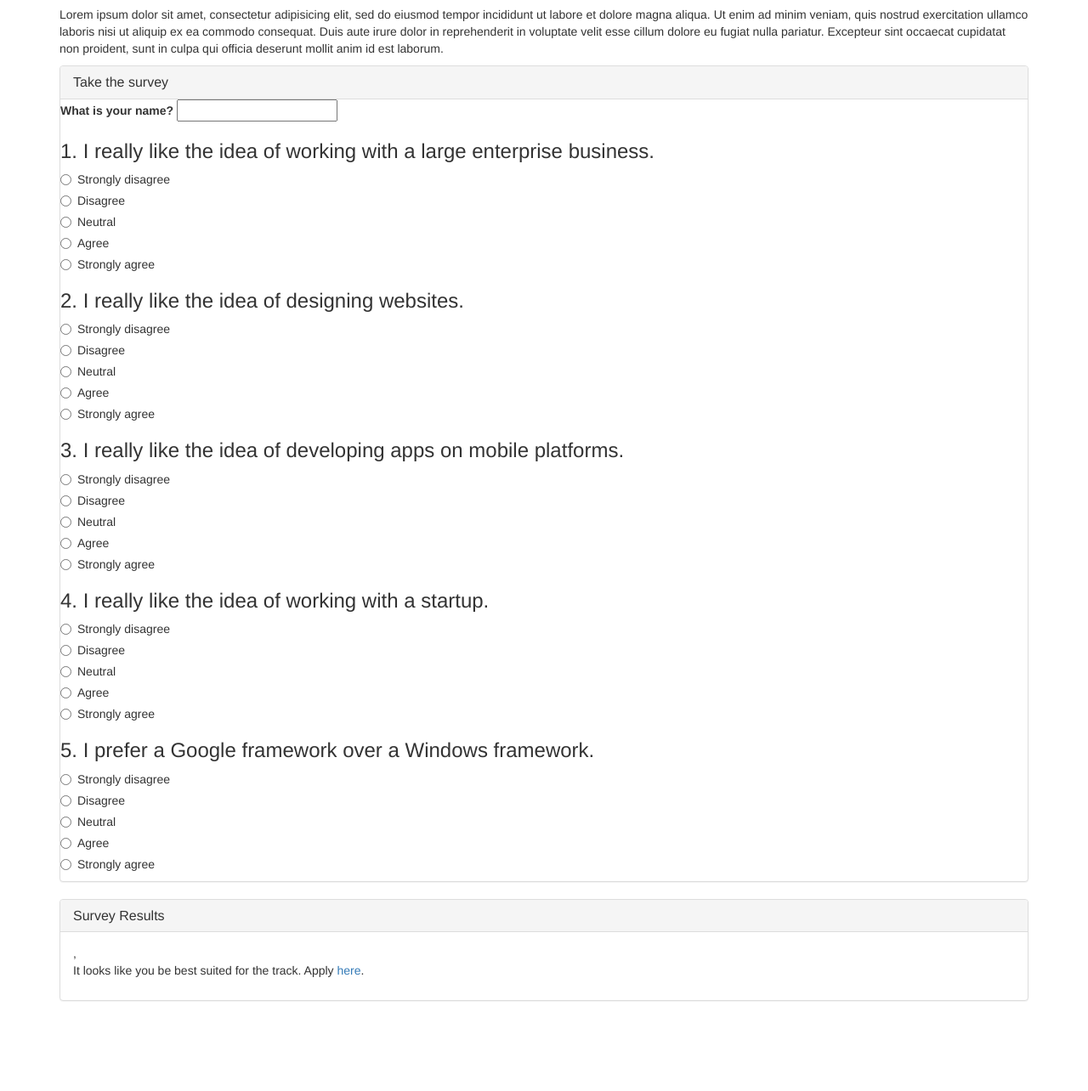
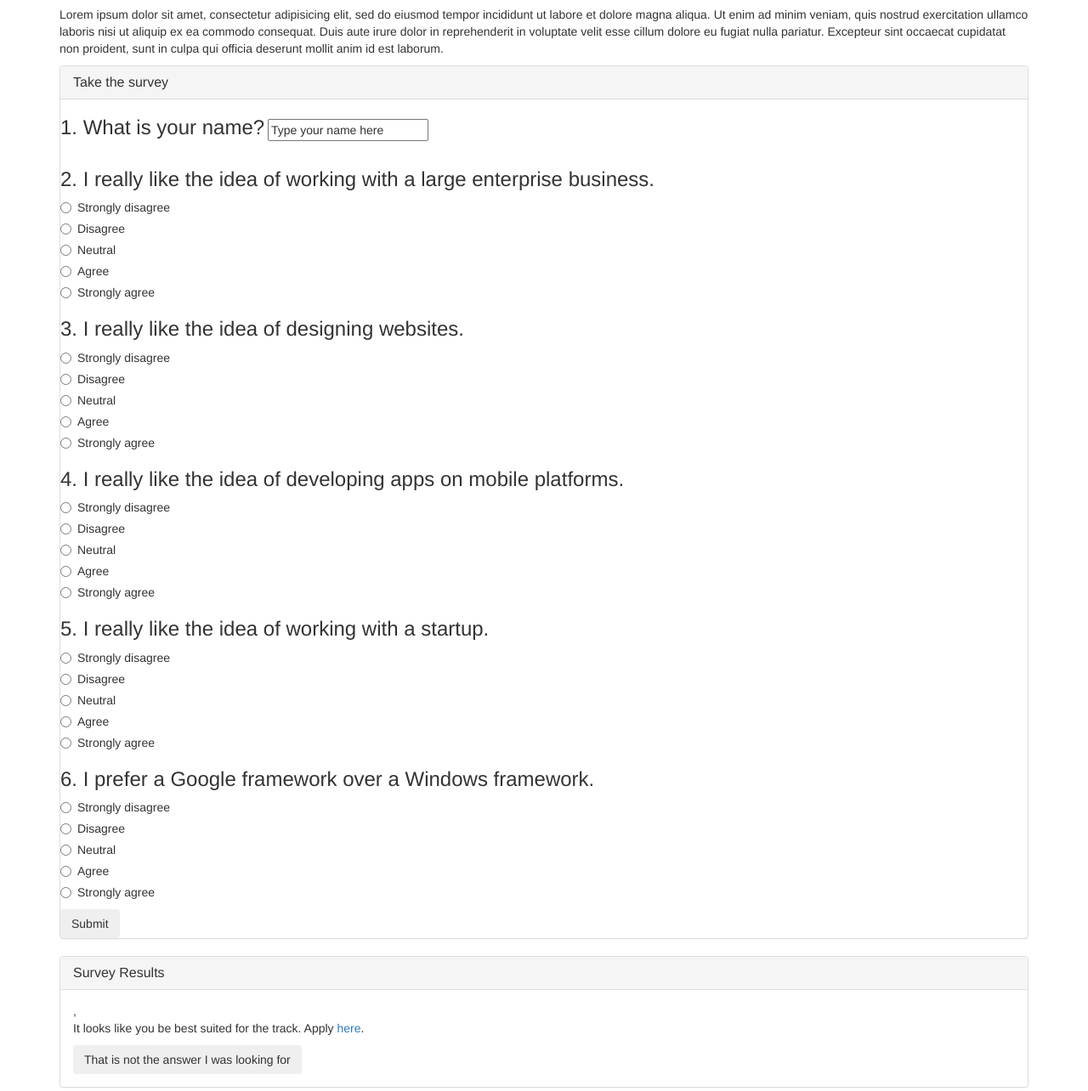
Before and after one commit to Atticus29/TrackSuggester, a plain HTML site: page index.html in a window 1280 px wide. Shown: the part 56-1340 px from the top of the page at 85% size. Before the commit the page ends 1254 px from the top, so only its background shows below. Drawn offline with nearby package versions, Linux system fonts and the light colour scheme.

Commit message:
add submit button and redo buttons to survey and results sections, respectively, in index.html

```diff
--- a/index.html
+++ b/index.html
@@ -13,17 +13,17 @@
       <h2>How to take this survey</h2>
       <p>Lorem ipsum dolor sit amet, consectetur adipisicing elit, sed do eiusmod tempor incididunt ut labore et dolore magna aliqua. Ut enim ad minim veniam, quis nostrud exercitation ullamco laboris nisi ut aliquip ex ea commodo consequat. Duis aute irure dolor in reprehenderit in voluptate velit esse cillum dolore eu fugiat nulla pariatur. Excepteur sint occaecat cupidatat non proident, sunt in culpa qui officia deserunt mollit anim id est laborum.</p>
     </div>
-    <div class="panel panel-default">
+    <div class="panel panel-default" id="survey-section">
       <div class="panel-heading">
         <h3 class="panel-title">Take the survey</h3>
       </div>
       <form id="trackSurvery">
         <div class="form-group">
-          <label for="userName">What is your name?</label>
-          <input type="text" id="userName"> <!-- Mark, test whether id can be different from for -->
+          <label for="userName"><h3>1. What is your name?</h3></label>
+          <input type="text" id="userName" value="Type your name here"> <!-- Mark, test whether id can be different from for -->
         </div>
-        <div id="q1">
-          <h3>1. I really like the idea of working with a large enterprise business.</h3>
+        <div id="q2">
+          <h3>2. I really like the idea of working with a large enterprise business.</h3>
           <div class="radio">
             <label>
               <input type="radio" name="big-business" value="strong-disagree">
@@ -55,8 +55,8 @@
             </label>
           </div>
         </div>
-        <div id="q2">
-          <h3>2. I really like the idea of designing websites.</h3>
+        <div id="q3">
+          <h3>3. I really like the idea of designing websites.</h3>
           <div class="radio">
             <label>
               <input type="radio" name="web-design" value="strong-disagree">
@@ -88,8 +88,8 @@
             </label>
           </div>
         </div>
-        <div id="q3">
-          <h3>3. I really like the idea of developing apps on mobile platforms.</h3>
+        <div id="q4">
+          <h3>4. I really like the idea of developing apps on mobile platforms.</h3>
           <div class="radio">
             <label>
               <input type="radio" name="app-design" value="strong-disagree">
@@ -121,8 +121,8 @@
             </label>
           </div>
         </div>
-        <div id="q4">
-          <h3>4. I really like the idea of working with a startup.</h3>
+        <div id="q5">
+          <h3>5. I really like the idea of working with a startup.</h3>
           <div class="radio">
             <label>
               <input type="radio" name="startup" value="strong-disagree">
@@ -154,8 +154,8 @@
             </label>
           </div>
         </div>
-        <div id="q5">
-          <h3>5. I prefer a Google framework over a Windows framework.</h3>
+        <div id="q6">
+          <h3>6. I prefer a Google framework over a Windows framework.</h3>
           <div class="radio">
             <label>
               <input type="radio" name="google" value="strong-disagree">
@@ -187,9 +187,10 @@
             </label>
           </div>
         </div>
+        <button type="submit" class="btn" id="submit-btn">Submit</button>
       </form>
     </div>
-    <div class="panel panel-default">
+    <div class="panel panel-default" id="results-section">
       <div class="panel-heading">
         <h3 class="panel-title">Survey Results</h3>
       </div>
@@ -197,6 +198,7 @@
         <p>
           <span class="name"></span>,<br>It looks like you be best suited for the <span class="track"></span>track. Apply <a href="https://www.epicodus.com/apply/">here</a>.
         </p>
+        <button type="submit" class="btn" id="redo-button">That is not the answer I was looking for</button>
       </div>
 
     </div>
```
